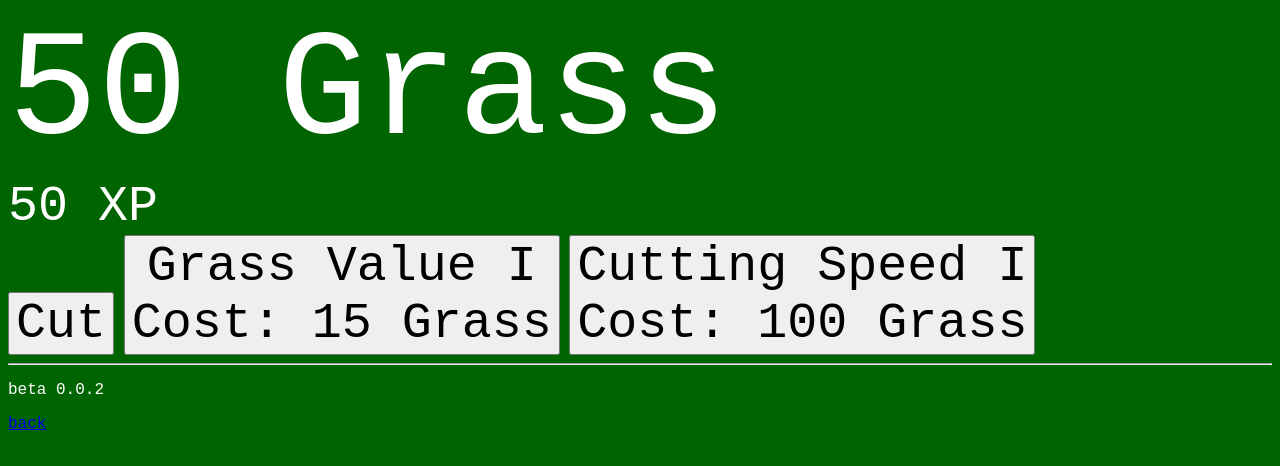
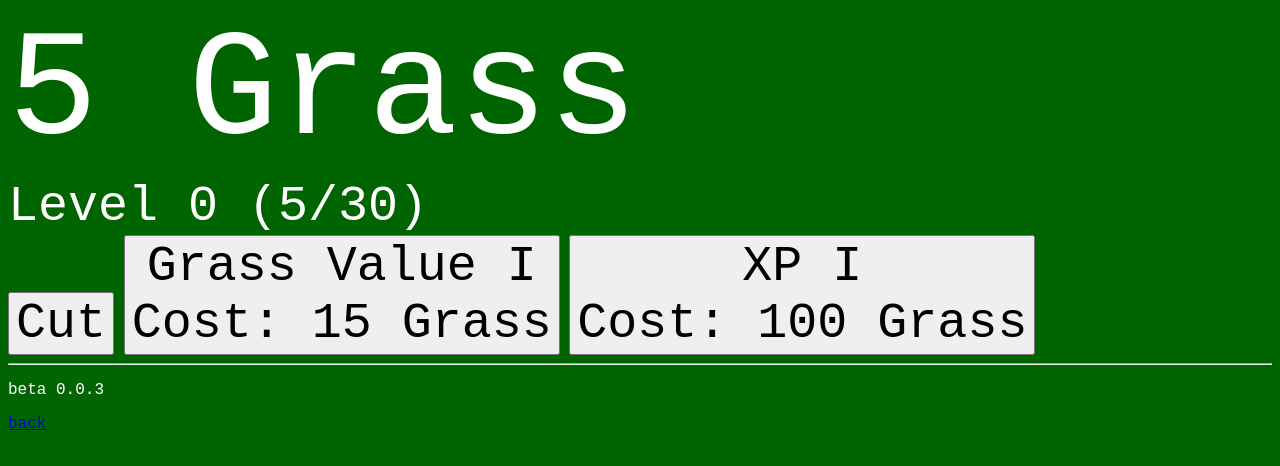
Before and after one commit to fotis2222/fotis2222.github.io, a website: page Grass Clicker/grass.html in a window 1280 px wide. Drawn offline with Linux system fonts and the light colour scheme.

Commit message:
Update Grass Clicker

```diff
--- a/Grass Clicker/grass.html
+++ b/Grass Clicker/grass.html
@@ -8,17 +8,17 @@
   </head>
   <body>
     <label id="grassDisplay">0 Grass</label> <br />
-    <label id="xpDisplay">0 XP</label> <br />
+    <label id="xpDisplay">Level 0 (0/50)</label> <br />
     <button onclick="cut()">Cut</button>
     <button id="GV_1" onclick="buy(upgs.GV_1, 'GV_1')">
       Grass Value I<br />Cost: 15 Grass
     </button>
-    <button id="CS_1" onclick="buy(upgs.CS_1, 'CS_1')">
-      Cutting Speed I<br />Cost: 100 Grass
+    <button id="XP_1" onclick="buy(upgs.XP_1, 'XP_1')">
+      XP I<br />Cost: 100 Grass
     </button>
     <script src="main.js"></script>
     <hr />
-    <p>beta 0.0.2</p>
+    <p>beta 0.0.3</p>
     <a href="../index.html">back</a>
   </body>
 </html>
--- a/Grass Clicker/main.js
+++ b/Grass Clicker/main.js
@@ -5,8 +5,10 @@ const xpDisplay = document.getElementById("xpDisplay");
 let game = {
     grass: 0,
     grassMulti: 1,
-    msPerCut: 100,
     xp: 0,
+    xpMulti: 1,
+    levelReq: 30,
+    level: 0,
     pp: 0,
 };
 // every upgrade in the game so far with its info
@@ -15,6 +17,7 @@ let upgs = {
         cost: 15,
         costScaling: 1.2,
         name: "Grass Value I",
+        currency: "Grass",
         buy: function (game) {
             if (game.grass >= this.cost) {
                 game.grass -= this.cost;
@@ -23,15 +26,16 @@ let upgs = {
             }
         },
     },
-    CS_1: {
+    XP_1: {
         cost: 100,
         costScaling: 1.1,
-        name: "Cutting Speed I",
+        name: "XP I",
+        currency: "Grass",
         buy: function (game) {
             if (game.grass >= this.cost) {
                 game.grass -= this.cost;
                 this.cost = Math.floor(this.cost * this.costScaling);
-                game.msPerCut *= 0.9;
+                game.xpMulti += 1;
             }
         },
     },
@@ -39,12 +43,17 @@ let upgs = {
 // self-explanatory
 function cut() {
     game.grass += 1 * game.grassMulti;
-    game.xp += 1;
+    game.xp += 1 * game.xpMulti;
+    if (game.xp >= game.levelReq) {
+        game.level += 1;
+        game.xp -= game.levelReq;
+        game.levelReq = Math.floor(game.levelReq * 1.2);
+    }
     console.log(`Grass: ${game.grass}`);
     if (grassDisplay)
         grassDisplay.textContent = `${game.grass} Grass`;
     if (xpDisplay)
-        xpDisplay.textContent = `${game.xp} XP`;
+        xpDisplay.textContent = `Level ${game.level} (${game.xp}/${game.levelReq})`;
 }
 // QoL Buy function
 function buy(upg, id) {
@@ -62,8 +71,8 @@ function buy(upg, id) {
         grassDisplay.textContent = `${game.grass} Grass`;
     }
 }
-// Increment grass every second
+// Function to reset the interval with the updated msPerCut
 setInterval(function () {
     cut();
-}, game.msPerCut);
+}, 1000);
 //# sourceMappingURL=main.js.map
```
Also changed, not shown: Grass Clicker/main.ts (+27 -10 lines), 1 other file.
